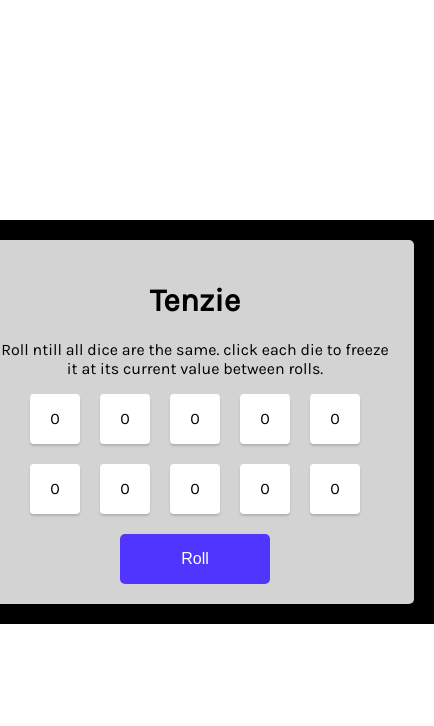
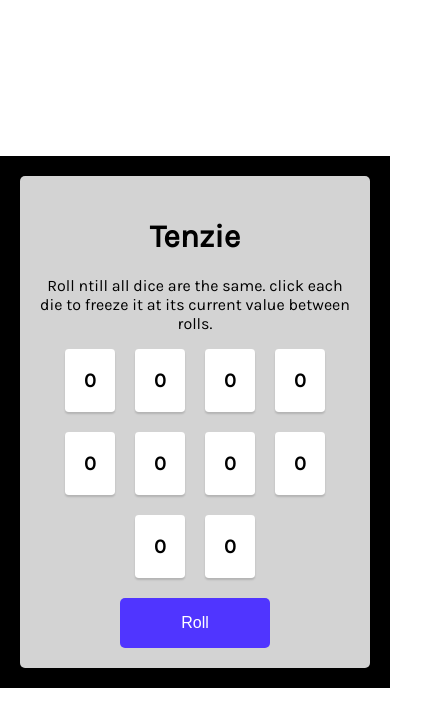
Before and after one commit to Amit-5111998/gamedemo, a React (Vite) app: page / in a window 390 px wide. Shown: the top 726 px of the page, 434 px wide, since content can reach past the window. Built offline with nearby package versions, Linux system fonts and the light colour scheme.

Commit message:
Responsiveness
Responsiveness

Co-Authored-By: Amit R Agrawal <46569856+Amit-5111998@users.noreply.github.com>

```diff
--- a/package.json
+++ b/package.json
@@ -10,6 +10,7 @@
   },
   "dependencies": {
     "react": "^18.2.0",
+    "react-confetti": "^6.1.0",
     "react-dom": "^18.2.0"
   },
   "devDependencies": {
--- a/src/Components/Dices/index.jsx
+++ b/src/Components/Dices/index.jsx
@@ -1,5 +1,6 @@
 import React from "react";
 import "./style.scss";
+
 function Dice({ dice, frezer }) {
   return (
     <div className="diceCard">
@@ -10,7 +11,7 @@ function Dice({ dice, frezer }) {
             className={`${items.isFrozen ? "paused" : "notactive"} numberBox`}
             onClick={() => frezer(items.id)}
           >
-            <div>{items.number}</div>
+            <p>{items.number}</p>
           </div>
         );
       })}
--- a/src/Components/Dices/style.scss
+++ b/src/Components/Dices/style.scss
@@ -4,7 +4,6 @@
   justify-content: center;
   gap: 20px;
   .numberBox {
-    min-height: 50px;
     min-width: 50px;
     display: flex;
     align-items: center;
@@ -13,6 +12,10 @@
     font-size: 16px;
     box-shadow: 0px 2px 2px rgba(0, 0, 0, 0.15);
     cursor: pointer;
+    p{
+        font-weight: 700;
+        font-size: 20px;
+    }
   }
   .notactive {
     background-color: white;
--- a/src/Pages/Tenzies/style.scss
+++ b/src/Pages/Tenzies/style.scss
@@ -1,9 +1,13 @@
 .game__board {
   background-color: black;
   padding: 20px;
+  width: 50%;
+  @media screen and (max-width: 764px) {
+    width: 100%;
+  }
   .card {
     background-color: lightgrey;
-    width: 398px;
+    // width: 398px;
     border-radius: 5px;
     padding: 20px;
     h1 {
```
Also changed, not shown: 1 other file (tests, documents, lock files or other folders).
